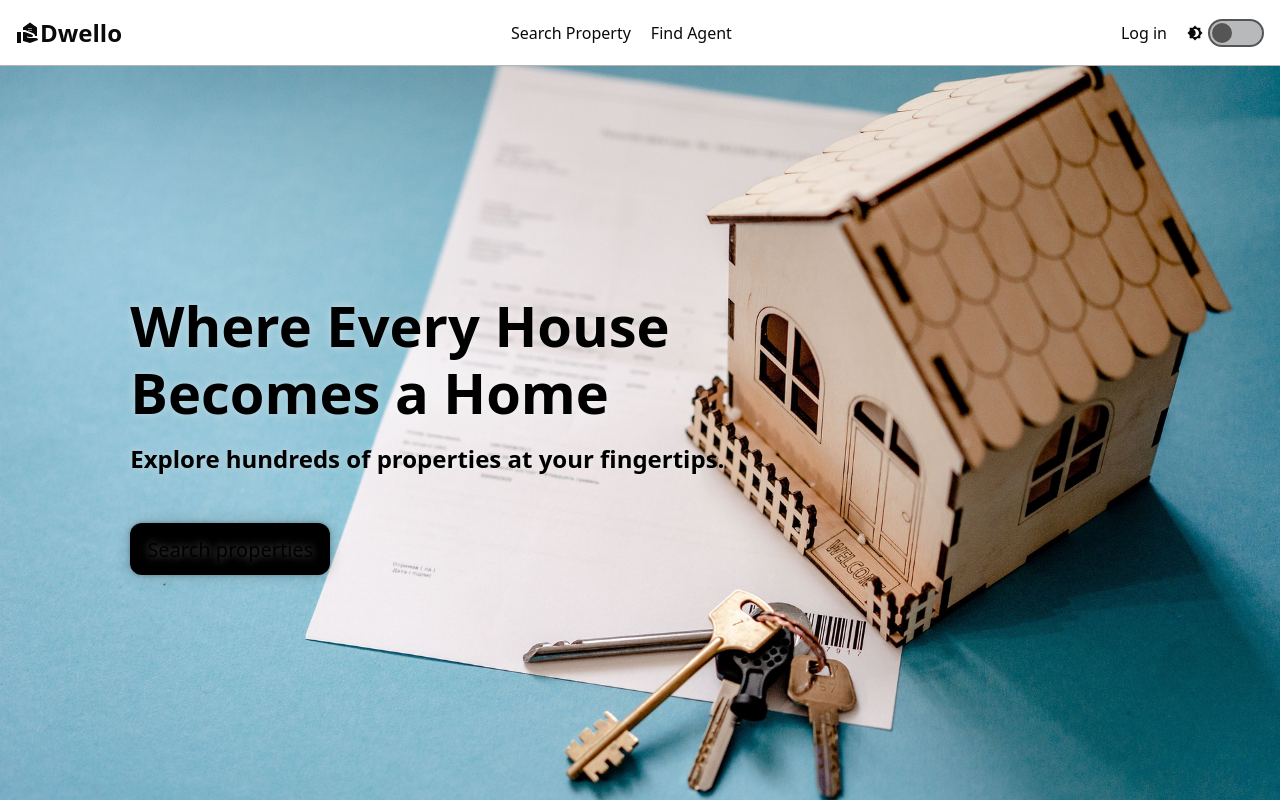
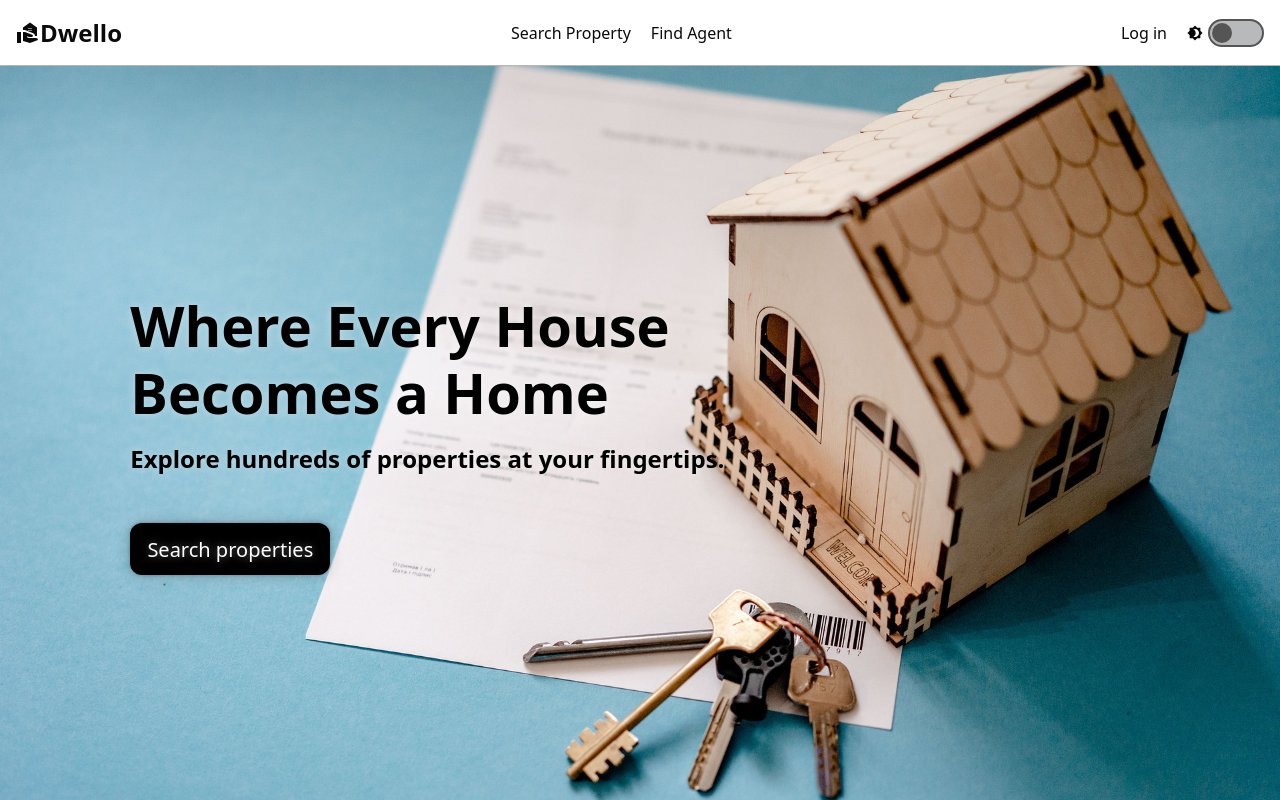
Before and after one commit to ThaminduMiuranda/ACSD-Coursework, a React (Create React App) app in the folder estate_agent_client-side_web_application/: page / in a window 1280 px wide. Built offline with nearby package versions, Linux system fonts and the light colour scheme.

Commit message:
style(index.css): add button text color variable for improved styling

```diff
--- a/estate_agent_client-side_web_application/src/index.css
+++ b/estate_agent_client-side_web_application/src/index.css
@@ -30,6 +30,7 @@
   /* --text-primary: 255, 255, 255; */
   --text-primary: 0, 0, 0;
   --text-shadow-color: 255, 255, 255;
+  --button-text: 255, 255, 255;
   /* --text-primary: 255, 255, 255; */
 
   --border: 1px solid rgba(var(--gray-950), 0.3);
```
